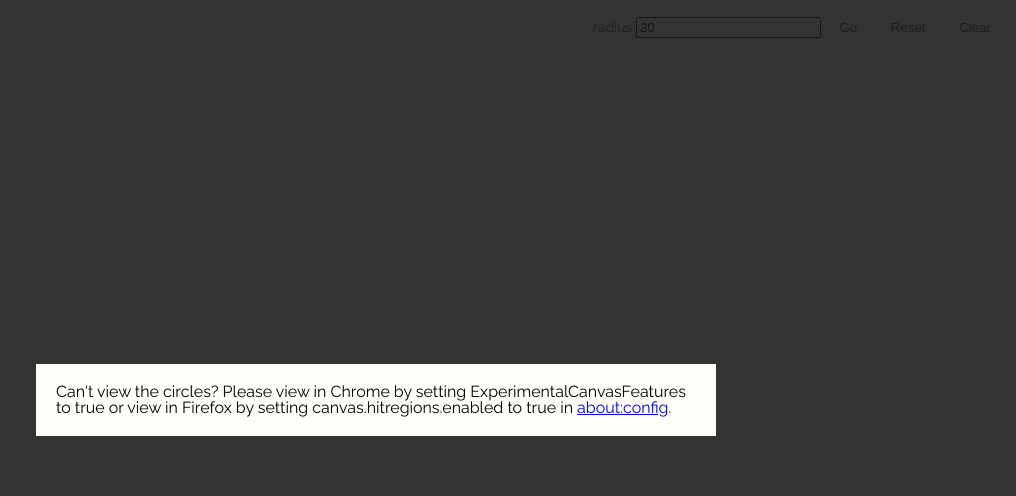
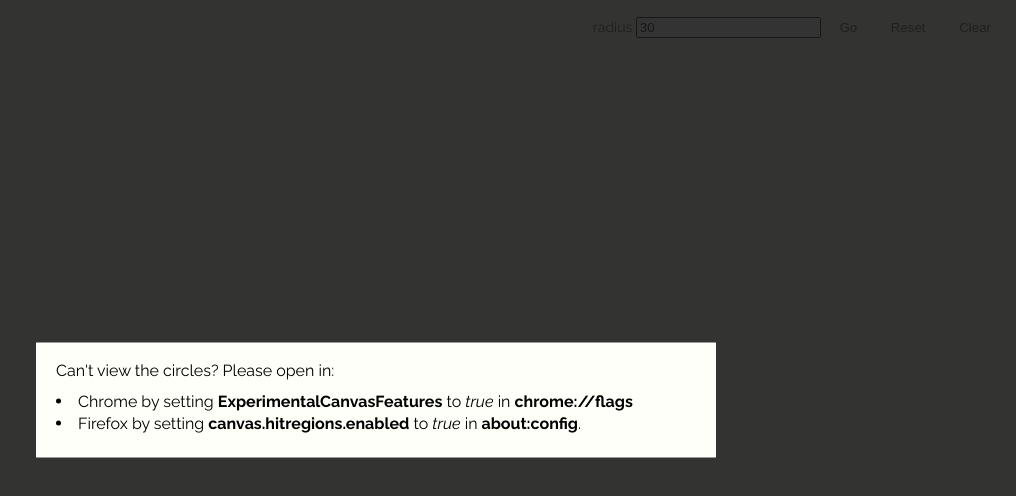
Before and after one commit to kellyzhou/circles, a website: page index.html in a window 1280 px wide. Shown: the whole page, without its empty margins (264-1280 px from the left). Drawn offline with nearby package versions, Linux system fonts and the light colour scheme.

Commit message:
Clean up dialog message

```diff
--- a/css/styles.css
+++ b/css/styles.css
@@ -3,7 +3,7 @@ html, body, div, span, applet, object, iframe, h1, h2, h3, h4, h5, h6, p, blockq
   padding: 0;
   border: 0;
   font-size: 100%;
-  font: inherit;
+  /*font: inherit;*/
   vertical-align: baseline; }
 
 article, aside, details, figcaption, figure, footer, header, hgroup, menu, nav, section {
@@ -39,6 +39,15 @@ body, html {
   padding: 0;
   width: 100%; }
 
+p {
+  margin-bottom: 15px; }
+
+ul {
+  list-style: inherit;
+  list-style-position: inside; }
+  ul li {
+    margin-bottom: 6px; }
+
 button {
   background-color: #fffffa;
   border: none;
--- a/index.html
+++ b/index.html
@@ -3,13 +3,18 @@
 <head>
 	<meta charset="UTF-8">
 	<title>Circles Animated</title>
-	<link href="https://fonts.googleapis.com/css?family=Raleway:400,700" rel="stylesheet">
+	<link href="https://fonts.googleapis.com/css?family=Raleway:400,400i,700" rel="stylesheet">
 	<link rel="stylesheet" href="css/styles.css">
 </head>
 <body>
 	<div class="dialog-overlay" id="dialog-container">
 		<div class="dialog__content" id="dialog">
-			Can't view the circles? Please view in Chrome by setting <b>ExperimentalCanvasFeatures</b> to <em>true</em> or view in Firefox by setting <b>canvas.hitregions.enabled</b> to <em>true</em> in <a href="about:config">about:config</a>.
+			<p>Can't view the circles? Please open in:</p>
+			<ul>
+				<li>Chrome by setting <strong>ExperimentalCanvasFeatures</strong> to <em>true</em> in <strong>chrome://flags</strong></li>
+				<li>Firefox by setting <strong>canvas.hitregions.enabled</strong> to <em>true</em> in <strong>about:config</strong>.
+				</li>
+			</ul>
 		</div>
 	</div>
 
--- a/scss/custom.scss
+++ b/scss/custom.scss
@@ -12,6 +12,19 @@ body, html {
 	overflow: hidden; // to remove scrollbar
 	padding: 0;
 	width: 100%; // needed for full-size canvas
+}
+
+p {
+	margin-bottom: 15px;
+}
+
+ul {
+	list-style: inherit;
+	list-style-position: inside;
+
+	li {
+		margin-bottom: 6px;
+	}
 }
 
 button {
--- a/scss/other/reset.scss
+++ b/scss/other/reset.scss
@@ -8,7 +8,7 @@
     padding: 0;
     border: 0;
     font-size: 100%;
-    font: inherit;
+    /*font: inherit;*/
     vertical-align: baseline;
   }
 
```
